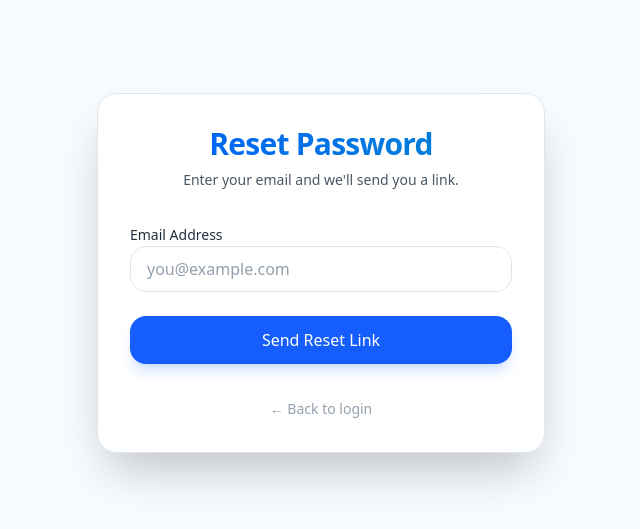
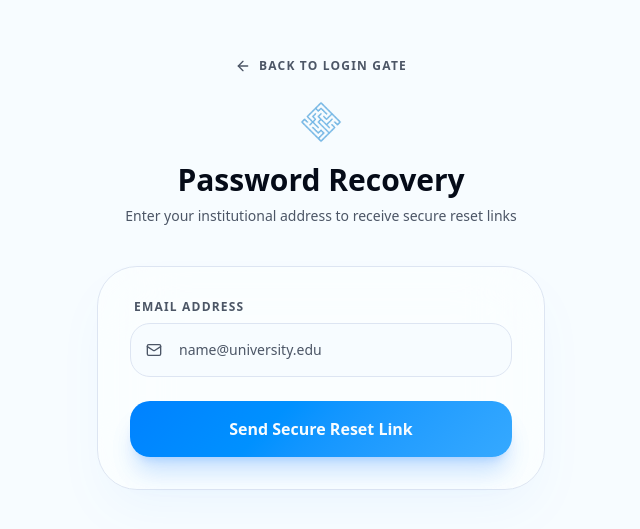
Before and after one commit to ChallaSravanReddy/Matrixroot, a Next.js app: page /forgot-password in a window 1280 px wide. Shown: the part 127-656 px from the top of the page, without its empty margins (319-959 px from the left). Built offline with nearby package versions, Linux system fonts and the light colour scheme; no server answers.

Commit message:
fixed forgot password error

```diff
--- a/app/forgot-password/page.tsx
+++ b/app/forgot-password/page.tsx
@@ -2,6 +2,10 @@
 
 import { useState } from "react";
 import { supabase } from "@/lib/supabaseClient";
+import Image from "next/image";
+import Link from "next/link";
+import { ShieldCheck, Mail, Loader2, ArrowLeft } from "lucide-react";
+import { Button } from "@/components/ui/button";
 
 export default function ForgotPasswordPage() {
   const [email, setEmail] = useState("");
@@ -15,55 +19,91 @@ export default function ForgotPasswordPage() {
     setError(null);
     setMessage(null);
 
+    try {
+      const redirectOrigin = typeof window !== "undefined" ? window.location.origin : "";
+      const targetRedirectUrl = `${redirectOrigin}/reset-password`;
+
       const { error: resetError } = await supabase.auth.resetPasswordForEmail(email, {
-      redirectTo: `${window.location.origin}/reset-password`,
+        redirectTo: targetRedirectUrl,
       });
 
       if (resetError) {
+        // Automatically provide intelligent Supabase URL configuration guidance if unauthorized
+        if (resetError.message?.toLowerCase().includes("authorized") || resetError.message?.toLowerCase().includes("allowed") || resetError.status === 400) {
+          setError(`Supabase Auth Notice: Please add '${targetRedirectUrl}' to your allowed Redirect URLs list in Supabase Dashboard -> Authentication -> URL Configuration.`);
+        } else {
           setError(resetError.message);
+        }
       } else {
-      setMessage("Check your email for the password reset link!");
+        setMessage("Success! Password recovery instruction link dispatched to your mailbox.");
       }
+    } catch (err: any) {
+      setError(err.message || "Communication link error. Try resubmitting momentarily.");
+    } finally {
       setLoading(false);
+    }
   };
 
   return (
-    <div className="flex min-h-screen flex-col items-center justify-center p-6 bg-slate-50 text-slate-900 font-sans">
-      <div className="w-full max-w-md p-8 space-y-8 bg-white/90 backdrop-blur-xl rounded-2xl shadow-2xl border border-slate-200">
-        <div className="text-center space-y-2">
-          <h2 className="text-3xl font-bold tracking-tight bg-gradient-to-r from-blue-600 to-sky-600 bg-clip-text text-transparent">
-            Reset Password
-          </h2>
-          <p className="text-sm text-slate-600">Enter your email and we'll send you a link.</p>
+    <div className="min-h-screen flex items-center justify-center bg-background p-4 sm:p-6 selection:bg-primary/20 font-sans">
+      <div className="absolute inset-0 -z-10" style={{ background: "var(--gradient-hero)" }} />
+
+      <div className="w-full max-w-md font-sans">
+        <div className="text-center mb-10 font-sans">
+          <Link href="/login" className="inline-flex items-center gap-2 text-xs font-bold uppercase tracking-widest text-muted-foreground hover:text-foreground mb-6 transition-colors">
+            <ArrowLeft className="w-4 h-4" /> Back to Login Gate
+          </Link>
+          <div className="flex items-center justify-center gap-2 mb-4 font-sans">
+            <Image src="/img/Matrixroot_onlyimglogo-removebg-preview.png" alt="Logo" width={48} height={48} />
+          </div>
+          <h2 className="text-3xl font-black text-foreground font-sans">Password Recovery</h2>
+          <p className="text-muted-foreground mt-2 font-medium text-sm font-sans">Enter your institutional address to receive secure reset links</p>
         </div>
 
-        <form onSubmit={handleResetRequest} className="space-y-6">
-          <div className="space-y-1.5">
-            <label className="text-sm font-medium text-slate-700">Email Address</label>
+        <div className="bg-card/50 backdrop-blur-2xl border border-border rounded-[2.5rem] p-8 shadow-2xl shadow-primary/5 font-sans">
+          <form onSubmit={handleResetRequest} className="space-y-6 font-sans">
+            <div className="space-y-2 font-sans">
+              <label className="text-xs font-bold uppercase tracking-widest text-muted-foreground ml-1 block font-sans">Email Address</label>
+              <div className="relative font-sans">
+                <Mail className="absolute left-4 top-1/2 -translate-y-1/2 text-muted-foreground h-4 w-4 font-sans" />
                 <input
                   type="email"
                   required
                   value={email}
                   onChange={(e) => setEmail(e.target.value)}
-              className="w-full px-4 py-2.5 text-slate-900 bg-white border border-slate-200 rounded-xl focus:outline-none focus:ring-2 focus:ring-blue-500/50 focus:border-blue-500 transition-all placeholder:text-slate-400"
-              placeholder="you@example.com"
+                  className="w-full pl-12 pr-4 py-4 bg-background border border-border rounded-2xl focus:outline-none focus:ring-2 focus:ring-primary/20 focus:border-primary transition-all font-medium text-foreground placeholder:text-muted-foreground text-sm font-sans"
+                  placeholder="name@university.edu"
                 />
               </div>
+            </div>
 
-          {error && <div className="p-3 text-sm text-red-600 bg-red-50 border border-red-200 rounded-lg">{error}</div>}
-          {message && <div className="p-3 text-sm text-sky-700 bg-sky-50 border border-sky-200 rounded-lg">{message}</div>}
+            {error && (
+              <div className="p-4 text-xs font-bold text-destructive bg-destructive/10 border border-destructive/20 rounded-2xl flex items-start gap-3 animate-in fade-in zoom-in-95 font-sans selection:bg-destructive/20 selection:text-destructive-foreground">
+                <ShieldCheck size={18} className="shrink-0 mt-0.5 font-sans" />
+                <div className="leading-relaxed font-sans">{error}</div>
+              </div>
+            )}
 
-          <button
+            {message && (
+              <div className="p-4 text-xs font-bold text-emerald-500 bg-emerald-500/10 border border-emerald-500/20 rounded-2xl flex items-center gap-3 animate-in fade-in zoom-in-95 font-sans">
+                <ShieldCheck size={18} className="shrink-0 font-sans" />
+                <div className="leading-relaxed font-sans">{message}</div>
+              </div>
+            )}
+
+            <Button
               type="submit"
               disabled={loading}
-            className="w-full px-4 py-3 bg-blue-600 hover:bg-blue-700 text-white font-medium rounded-xl transition-all shadow-lg shadow-blue-500/20 active:scale-[0.98]"
+              className="w-full h-14 rounded-2xl font-black text-base shadow-xl shadow-primary/20 font-sans"
+              style={{ background: "var(--gradient-primary)" }}
             >
-            {loading ? "Sending..." : "Send Reset Link"}
-          </button>
+              {loading ? (
+                <Loader2 className="h-5 w-5 animate-spin font-sans" />
+              ) : (
+                <span className="font-sans">Send Secure Reset Link</span>
+              )}
+            </Button>
           </form>
-
-        <div className="text-center">
-          <a href="/login" className="text-sm text-slate-400 hover:text-blue-600 transition-colors">← Back to login</a>
         </div>
       </div>
     </div>
--- a/app/reset-password/page.tsx
+++ b/app/reset-password/page.tsx
@@ -2,6 +2,10 @@
 
 import { useState, useEffect } from "react";
 import { supabase } from "@/lib/supabaseClient";
+import Image from "next/image";
+import Link from "next/link";
+import { ShieldCheck, Lock, Loader2, ArrowLeft } from "lucide-react";
+import { Button } from "@/components/ui/button";
 
 export default function ResetPasswordPage() {
   const [password, setPassword] = useState("");
@@ -9,62 +13,125 @@ export default function ResetPasswordPage() {
   const [message, setMessage] = useState<string | null>(null);
   const [error, setError] = useState<string | null>(null);
 
+  useEffect(() => {
+    // Automatically intercept and handshake PKCE auth session keys from query string parameter mapping
+    if (typeof window !== "undefined") {
+      const searchParams = new URLSearchParams(window.location.search);
+      const codeParam = searchParams.get("code");
+
+      if (codeParam) {
+        supabase.auth.exchangeCodeForSession(codeParam).then(({ error: exchangeErr }) => {
+          if (exchangeErr) {
+            console.error("PKCE Code Verification link handshake failed:", exchangeErr);
+            setError("Password recovery link validation link expired or corrupted. Please generate a fresh recovery link.");
+          }
+        });
+      }
+
+      const { data: authListener } = supabase.auth.onAuthStateChange((event) => {
+        if (event === "PASSWORD_RECOVERY" || event === "SIGNED_IN") {
+          console.log("Password state sync verified");
+        }
+      });
+
+      return () => {
+        authListener?.subscription.unsubscribe();
+      };
+    }
+  }, []);
+
   const handlePasswordUpdate = async (e: React.FormEvent) => {
     e.preventDefault();
     setLoading(true);
     setError(null);
     setMessage(null);
 
+    try {
       const { error: updateError } = await supabase.auth.updateUser({
         password: password,
       });
 
       if (updateError) {
+        if (updateError.message?.toLowerCase().includes("logged in") || updateError.status === 401) {
+          setError("Your password token handshake expired. Please ensure you open the reset link in the primary default browser application.");
+        } else {
           setError(updateError.message);
+        }
       } else {
-      setMessage("Password updated successfully! You can now log in.");
+        setMessage("Password re-secured successfully! Launching login module verification gate...");
         setTimeout(() => {
           window.location.href = "/login";
         }, 2000);
       }
+    } catch (err: any) {
+      setError(err.message || "Credential configuration validation failed.");
+    } finally {
       setLoading(false);
+    }
   };
 
   return (
-    <div className="flex min-h-screen flex-col items-center justify-center p-6 bg-slate-50 text-slate-900 font-sans">
-      <div className="w-full max-w-md p-8 space-y-8 bg-white/90 backdrop-blur-xl rounded-2xl shadow-2xl border border-slate-200">
-        <div className="text-center space-y-2">
-          <h2 className="text-3xl font-bold tracking-tight bg-gradient-to-r from-blue-600 to-sky-600 bg-clip-text text-transparent">
-            New Password
-          </h2>
-          <p className="text-sm text-slate-600">Enter your new secure password.</p>
+    <div className="min-h-screen flex items-center justify-center bg-background p-4 sm:p-6 selection:bg-primary/20 font-sans">
+      <div className="absolute inset-0 -z-10" style={{ background: "var(--gradient-hero)" }} />
+
+      <div className="w-full max-w-md font-sans">
+        <div className="text-center mb-10 font-sans">
+          <Link href="/login" className="inline-flex items-center gap-2 text-xs font-bold uppercase tracking-widest text-muted-foreground hover:text-foreground mb-6 transition-colors font-sans">
+            <ArrowLeft className="w-4 h-4 font-sans" /> Back to Login Gate
+          </Link>
+          <div className="flex items-center justify-center gap-2 mb-4 font-sans">
+            <Image src="/img/Matrixroot_onlyimglogo-removebg-preview.png" alt="Logo" width={48} height={48} />
+          </div>
+          <h2 className="text-3xl font-black text-foreground font-sans">New Security Passcode</h2>
+          <p className="text-muted-foreground mt-2 font-medium text-sm font-sans">Input your fresh strong passcode credential string</p>
         </div>
 
-        <form onSubmit={handlePasswordUpdate} className="space-y-6">
-          <div className="space-y-1.5">
-            <label className="text-sm font-medium text-slate-700">New Password</label>
+        <div className="bg-card/50 backdrop-blur-2xl border border-border rounded-[2.5rem] p-8 shadow-2xl shadow-primary/5 font-sans">
+          <form onSubmit={handlePasswordUpdate} className="space-y-6 font-sans">
+            <div className="space-y-2 font-sans">
+              <label className="text-xs font-bold uppercase tracking-widest text-muted-foreground ml-1 block font-sans">New Passcode</label>
+              <div className="relative font-sans">
+                <Lock className="absolute left-4 top-1/2 -translate-y-1/2 text-muted-foreground h-4 w-4 font-sans" />
                 <input
                   type="password"
                   required
                   minLength={6}
                   value={password}
                   onChange={(e) => setPassword(e.target.value)}
-              className="w-full px-4 py-2.5 text-slate-900 bg-white border border-slate-200 rounded-xl focus:outline-none focus:ring-2 focus:ring-blue-500/50 focus:border-blue-500 transition-all placeholder:text-slate-400"
-              placeholder="At least 6 characters"
+                  className="w-full pl-12 pr-4 py-4 bg-background border border-border rounded-2xl focus:outline-none focus:ring-2 focus:ring-primary/20 focus:border-primary transition-all font-medium text-foreground placeholder:text-muted-foreground text-sm font-sans"
+                  placeholder="Minimum 6 security characters"
                 />
               </div>
+            </div>
 
-          {error && <div className="p-3 text-sm text-red-600 bg-red-50 border border-red-200 rounded-lg">{error}</div>}
-          {message && <div className="p-3 text-sm text-sky-700 bg-sky-50 border border-sky-200 rounded-lg">{message}</div>}
+            {error && (
+              <div className="p-4 text-xs font-bold text-destructive bg-destructive/10 border border-destructive/20 rounded-2xl flex items-start gap-3 animate-in fade-in zoom-in-95 font-sans selection:bg-destructive/20 selection:text-destructive-foreground">
+                <ShieldCheck size={18} className="shrink-0 mt-0.5 font-sans" />
+                <div className="leading-relaxed font-sans">{error}</div>
+              </div>
+            )}
 
-          <button
+            {message && (
+              <div className="p-4 text-xs font-bold text-emerald-500 bg-emerald-500/10 border border-emerald-500/20 rounded-2xl flex items-center gap-3 animate-in fade-in zoom-in-95 font-sans">
+                <ShieldCheck size={18} className="shrink-0 font-sans" />
+                <div className="leading-relaxed font-sans">{message}</div>
+              </div>
+            )}
+
+            <Button
               type="submit"
-            disabled={loading}
-            className="w-full px-4 py-3 bg-blue-600 hover:bg-blue-700 text-white font-medium rounded-xl transition-all shadow-lg shadow-blue-500/20 active:scale-[0.98]"
+              disabled={loading || password.length < 6}
+              className="w-full h-14 rounded-2xl font-black text-base shadow-xl shadow-primary/20 font-sans"
+              style={{ background: "var(--gradient-primary)" }}
             >
-            {loading ? "Updating..." : "Update Password"}
-          </button>
+              {loading ? (
+                <Loader2 className="h-5 w-5 animate-spin font-sans" />
+              ) : (
+                <span className="font-sans">Secure Authorization Password</span>
+              )}
+            </Button>
           </form>
+        </div>
       </div>
     </div>
   );
```
Lines whose indentation alone changed are shown as unchanged.
